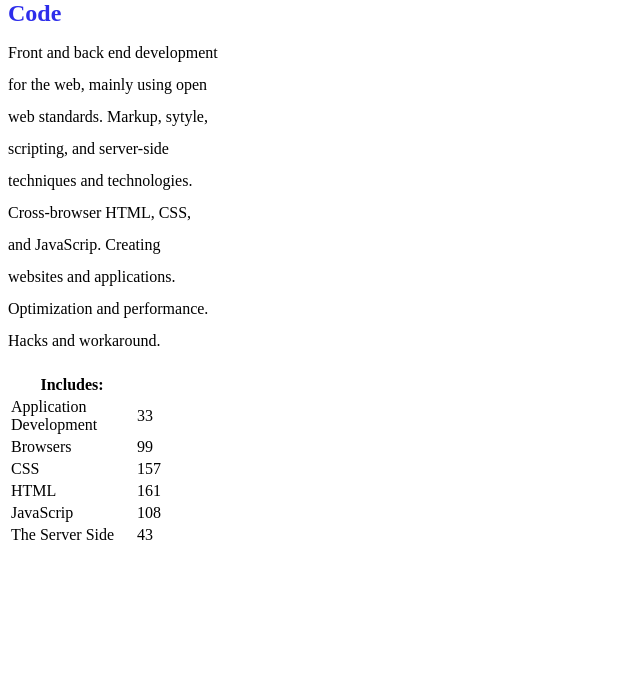
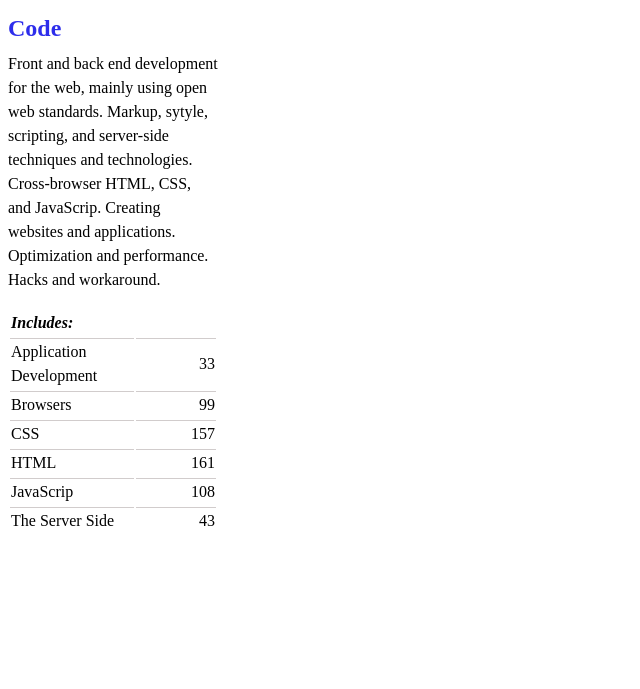
Before and after one commit to AdrianRubioT/DIW, a plain HTML site: page Tarea03/index.html in a window 1280 px wide. Shown: the part 111-800 px from the top of the page, without its empty margins (0-640 px from the left). Drawn offline with Linux system fonts and the light colour scheme.

Commit message:
Aniado estilos

```diff
--- a/Tarea03/main.css
+++ b/Tarea03/main.css
@@ -1,6 +1,7 @@
 *{
-
+    line-height:1.5em;
     width: 210px;
+    font-family: 'Times New Roman', Times, serif;
 }
 
 h1{
@@ -8,9 +9,9 @@ h1{
     color:rgb(49, 45, 45);
 }
 
-p{
-    font-family: 'Times New Roman', Times, serif;
-}
+/* p{
+
+} */
 
 .Cabecera{
     color: rgb(45, 45, 235);
@@ -19,9 +20,27 @@ p{
     line-height:0;
 }
 
-.texto{
+/* .texto{
 
     line-height:2em;
+} */
 
 
+
+
+tr > td:nth-child(1){
+    text-align: left;
 }
+
+tr > td:nth-child(2){
+    text-align: right;
+}
+
+tr > th{
+    font-style: italic;
+    text-align: left;
+}
+
+tr > td{
+    border-top: 1px solid rgb(209, 204, 204);
+}
```
